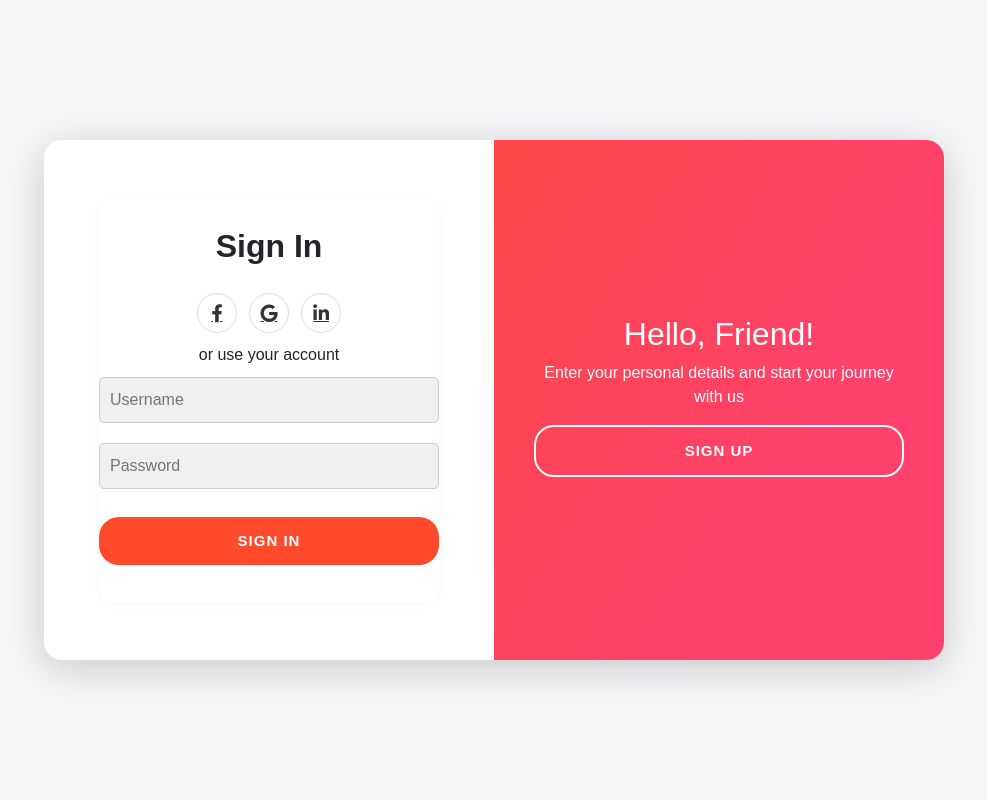
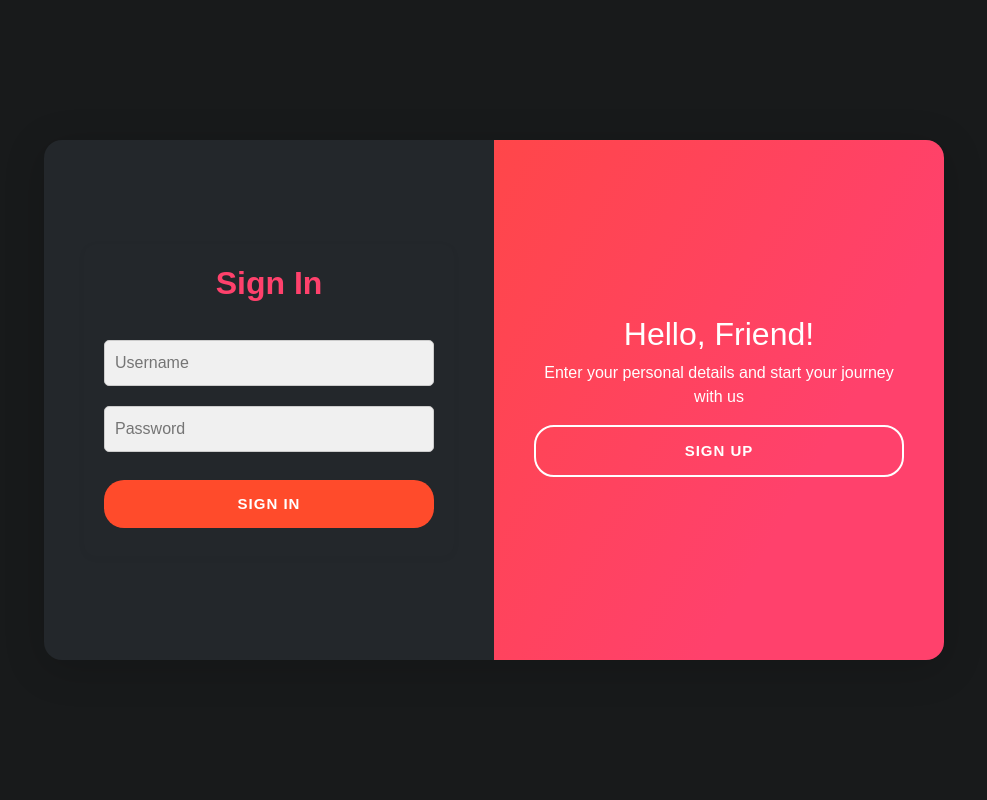
Before and after one commit to mesumbinshaukat/education-prediction, a Flask app: page /login in a window 1280 px wide. Shown: the whole page, without its empty margins (146-1133 px from the left). Run offline with Flask 2, Linux system fonts and the light colour scheme; some libraries are stand-ins or nearby versions.

Commit message:
edited the theme of login and register

```diff
--- a/templates/login.html
+++ b/templates/login.html
@@ -8,57 +8,158 @@
     <link href="https://cdn.jsdelivr.net/npm/font-awesome/css/font-awesome.min.css" rel="stylesheet">
     <title>Login - EduPredict</title>
     <style>
-        /* Extra Styles for Animations and Hover Effects */
         body {
-            background: linear-gradient(45deg, #3498db, #8e44ad);
-            font-family: 'Arial', sans-serif;
+            background: #181A1B;
+            font-family: 'Montserrat', sans-serif;
+            color: #F5F6FA;
         }
         .navbar {
-            background: rgba(0, 0, 0, 0.8);
+            background: #23272B !important;
         }
         .navbar-brand {
             font-weight: bold;
             font-size: 1.5rem;
+            color: #F5F6FA !important;
         }
         .navbar-nav .nav-link {
             font-weight: 500;
-            color: white;
+            color: #F5F6FA !important;
             transition: color 0.3s ease-in-out;
         }
         .navbar-nav .nav-link:hover {
-            color: #3498db;
+            color: #ff416c !important;
         }
-        .card {
-            border-radius: 15px;
-            box-shadow: 0 4px 8px rgba(0, 0, 0, 0.2);
-            transition: transform 0.3s ease-in-out;
+        .card, .slider-container {
+            border-radius: 18px;
+            box-shadow: 0 8px 40px rgba(0,0,0,0.18);
+            background: #23272B;
+            color: #F5F6FA;
         }
         .card:hover {
             transform: scale(1.05);
         }
-        .form-control {
+        .form-control, input {
             border-radius: 10px;
-            box-shadow: 0 4px 6px rgba(0, 0, 0, 0.1);
+            background: #181A1B;
+            color: #F5F6FA;
+            border: 1.5px solid #444950;
+            box-shadow: none;
         }
-        .btn-primary {
-            background-color: #3498db;
+        .form-control:focus, input:focus {
+            border-color: #ff416c;
+            box-shadow: 0 0 0 2px #ff416c33;
+            background: #181A1B;
+            color: #F5F6FA;
+        }
+        .btn-primary, button {
+            background: #444950;
             border: none;
             border-radius: 10px;
+            color: #F5F6FA;
             transition: background-color 0.3s ease-in-out;
         }
-        .btn-primary:hover {
-            background-color: #2980b9;
+        .btn-primary:hover, button:hover, button:focus {
+            background: #23272B;
+            color: #fff;
         }
-        .social-icons i {
+        .social-icons i, .social i {
             font-size: 24px;
+            color: #F5F6FA;
             transition: color 0.3s ease;
         }
-        .social-icons a:hover i {
-            color: #3498db;
+        .social-icons a:hover i, .social:hover i {
+            color: #ff416c;
         }
         .footer {
-            background: rgba(0, 0, 0, 0.8);
+            background: #23272B;
+            color: #F5F6FA;
+        }
+        .slider-bg {
+            min-height: 100vh;
+            display: flex;
+            align-items: center;
+            justify-content: center;
+            background: #181A1B;
+            padding: 40px 0;
+        }
+        .slider-container {
+            background: #23272B;
+            border-radius: 18px;
+            box-shadow: 0 8px 40px rgba(0,0,0,0.18);
             position: relative;
+            overflow: hidden;
+            width: 900px;
+            max-width: 100%;
+            min-height: 520px;
+            display: flex;
+        }
+        form {
+            background: #23272B;
+            color: #F5F6FA;
+            border-radius: 12px;
+            box-shadow: 0 2px 8px rgba(0,0,0,0.03);
+        }
+        form h2 {
+            font-weight: 700;
+            margin-bottom: 10px;
+            color: #ff416c;
+        }
+        .overlay {
+            background: linear-gradient(120deg, #ff4b2b, #ff416c 80%);
+            color: #fff;
+        }
+        .social {
+            border: 2px solid #444950;
+            border-radius: 50%;
+            display: inline-flex;
+            align-items: center;
+            justify-content: center;
+            height: 44px;
+            width: 44px;
+            font-size: 22px;
+            color: #F5F6FA;
+            background: #23272B;
+            margin: 0 6px;
+            text-decoration: none;
+            transition: background 0.2s, color 0.2s, border-color 0.2s;
+        }
+        .social:hover {
+            color: #fff;
+            border-color: #ff416c;
+        }
+        .social:hover .fa-facebook-f {
+            color: #1877f3;
+        }
+        .social:hover .fa-google {
+            color: #ea4335;
+        }
+        .social:hover .fa-linkedin-in {
+            color: #0a66c2;
+        }
+        .social .fa-facebook-f {
+            color: #F5F6FA;
+        }
+        .social .fa-google {
+            color: #F5F6FA;
+        }
+        .social .fa-linkedin-in {
+            color: #F5F6FA;
+        }
+        .social:focus {
+            outline: none;
+            box-shadow: 0 0 0 2px #ff416c33;
+        }
+        .forgot-link {
+            color: #ff416c;
+            font-size: 0.98em;
+            margin-top: 6px;
+            margin-bottom: 0;
+            text-decoration: none;
+            transition: color 0.2s;
+        }
+        .forgot-link:hover {
+            color: #fff;
+            text-decoration: underline;
         }
     </style>
 </head>
@@ -69,11 +170,8 @@
         <form action="{{ url_for('register') }}" method="POST" autocomplete="off">
           <h2>Create Account</h2>
           <div class="social-container">
-            <a href="#" class="social"><i class="fab fa-facebook-f"></i></a>
-            <a href="#" class="social"><i class="fab fa-google"></i></a>
-            <a href="#" class="social"><i class="fab fa-linkedin-in"></i></a>
+
           </div>
-          <span>or use your email for registration</span>
           <input type="text" placeholder="Username" name="username" required />
           <input type="email" placeholder="Email" name="email" required />
           <input type="password" placeholder="Password" name="password" required />
@@ -84,11 +182,8 @@
         <form action="{{ url_for('login') }}" method="POST" autocomplete="off">
           <h2>Sign In</h2>
           <div class="social-container">
-            <a href="#" class="social"><i class="fab fa-facebook-f"></i></a>
-            <a href="#" class="social"><i class="fab fa-google"></i></a>
-            <a href="#" class="social"><i class="fab fa-linkedin-in"></i></a>
+
           </div>
-          <span>or use your account</span>
           <input type="text" placeholder="Username" name="username" required />
           <input type="password" placeholder="Password" name="password" required />
           <button type="submit">Sign In</button>
@@ -136,11 +231,11 @@
     display: flex;
     align-items: center;
     justify-content: center;
-    background: #f6f5f7;
+    background: #181A1B;
     padding: 40px 0;
   }
   .slider-container {
-    background: #fff;
+    background: #23272B;
     border-radius: 18px;
     box-shadow: 0 8px 40px rgba(0,0,0,0.18);
     position: relative;
@@ -239,19 +334,15 @@
     transform: translateX(20%);
   }
   form {
-    background: #fff;
-    display: flex;
-    flex-direction: column;
-    align-items: center;
-    width: 100%;
-    max-width: 340px;
-    padding: 30px 0;
+    background: #23272B;
+    color: #F5F6FA;
     border-radius: 12px;
     box-shadow: 0 2px 8px rgba(0,0,0,0.03);
   }
   form h2 {
     font-weight: 700;
     margin-bottom: 10px;
+    color: #ff416c;
   }
   input {
     background: #f0f0f0;
@@ -299,25 +390,48 @@
     gap: 12px;
   }
   .social {
-    border: 1px solid #ddd;
+    border: 2px solid #444950;
     border-radius: 50%;
     display: inline-flex;
     align-items: center;
     justify-content: center;
-    height: 40px;
-    width: 40px;
-    font-size: 18px;
-    color: #333;
-    background: #fff;
-    transition: background 0.2s, color 0.2s;
+    height: 44px;
+    width: 44px;
+    font-size: 22px;
+    color: #F5F6FA;
+    background: #23272B;
+    margin: 0 6px;
+    text-decoration: none;
+    transition: background 0.2s, color 0.2s, border-color 0.2s;
   }
   .social:hover {
-    background: #ff416c;
     color: #fff;
     border-color: #ff416c;
   }
+  .social:hover .fa-facebook-f {
+    color: #1877f3;
+  }
+  .social:hover .fa-google {
+    color: #ea4335;
+  }
+  .social:hover .fa-linkedin-in {
+    color: #0a66c2;
+  }
+  .social .fa-facebook-f {
+    color: #F5F6FA;
+  }
+  .social .fa-google {
+    color: #F5F6FA;
+  }
+  .social .fa-linkedin-in {
+    color: #F5F6FA;
+  }
+  .social:focus {
+    outline: none;
+    box-shadow: 0 0 0 2px #ff416c33;
+  }
   .forgot-link {
-    color: #1976d2;
+    color: #ff416c;
     font-size: 0.98em;
     margin-top: 6px;
     margin-bottom: 0;
@@ -325,7 +439,7 @@
     transition: color 0.2s;
   }
   .forgot-link:hover {
-    color: #ff416c;
+    color: #fff;
     text-decoration: underline;
   }
   @media (max-width: 900px) {
```
